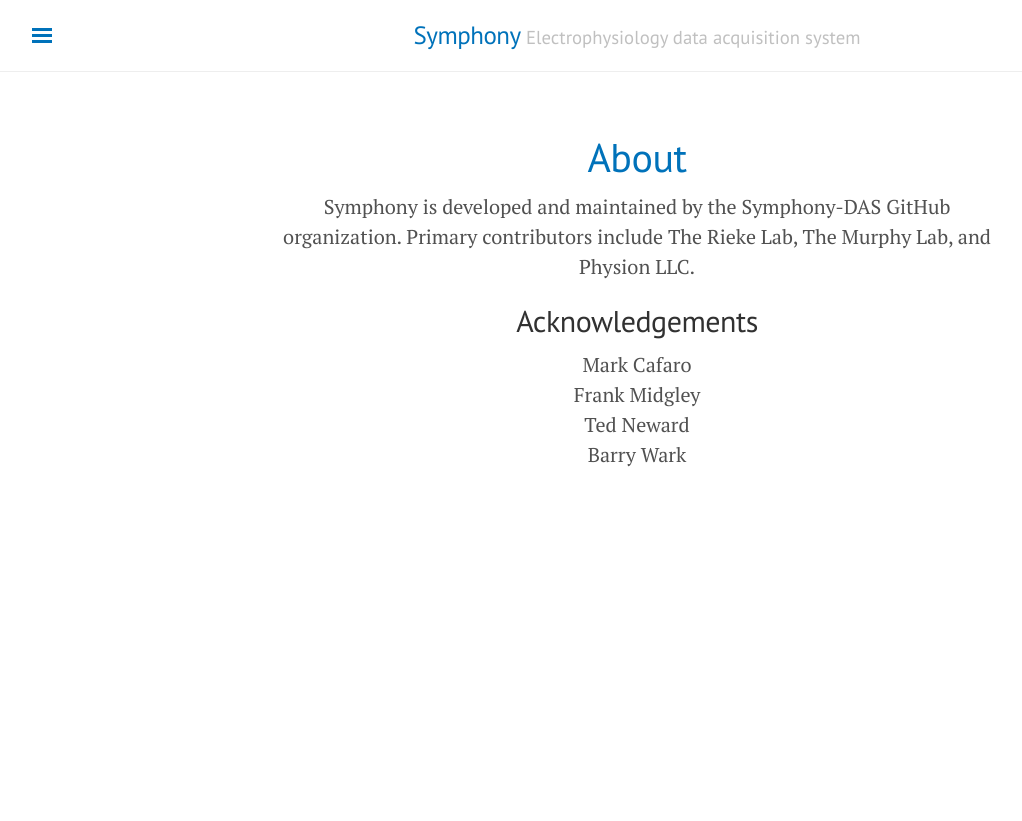
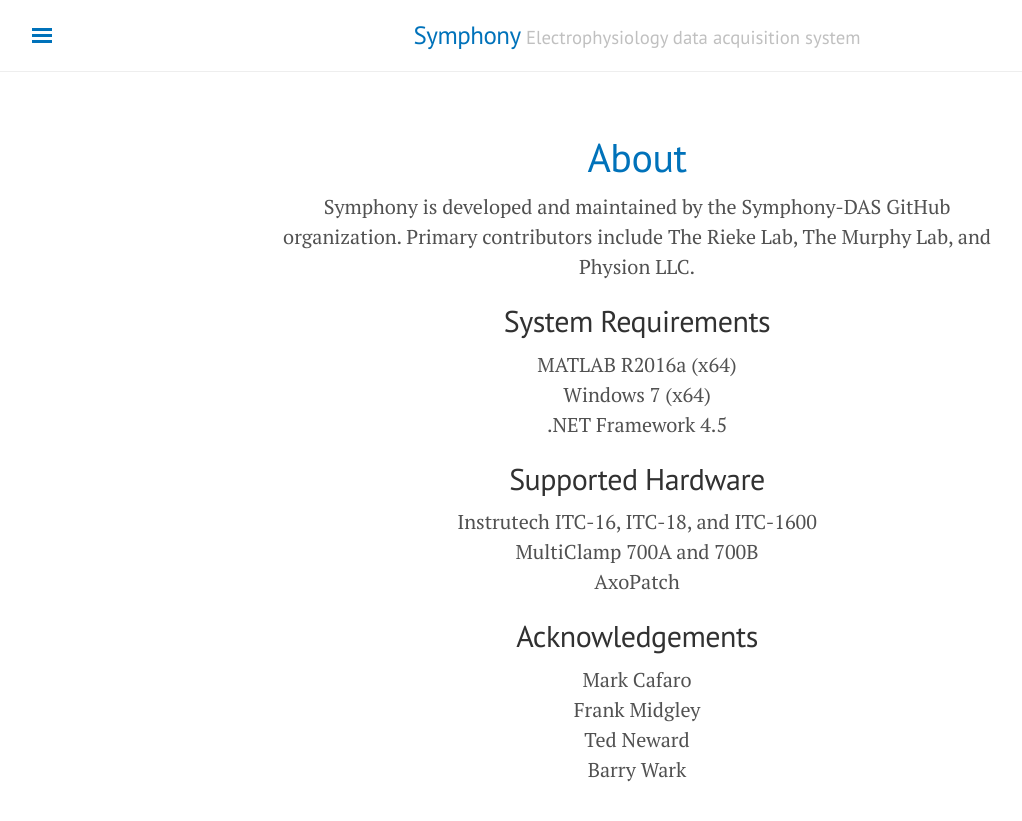
Before and after one commit to Symphony-DAS/symphony-das.github.io, a Jekyll site: the page built from about.md, in a window 1280 px wide. Shown: the top 821 px of the page, without its empty margins (3-1025 px from the left). Built offline with Jekyll 4.4.1, drawn with Linux system fonts in a browser that asks for light colours.

Commit message:
Updated about with system requirements

```diff
--- a/about.md
+++ b/about.md
@@ -5,8 +5,17 @@
 
 Symphony is developed and maintained by the Symphony-DAS GitHub organization. Primary contributors include The Rieke Lab, The Murphy Lab, and Physion LLC.
 
+## System Requirements
+MATLAB R2016a (x64)
+Windows 7 (x64)
+.NET Framework 4.5
+
+## Supported Hardware
+Instrutech ITC-16, ITC-18, and ITC-1600
+MultiClamp 700A and 700B
+AxoPatch
+
 ## Acknowledgements
-
 Mark Cafaro
 Frank Midgley
 Ted Neward
```
